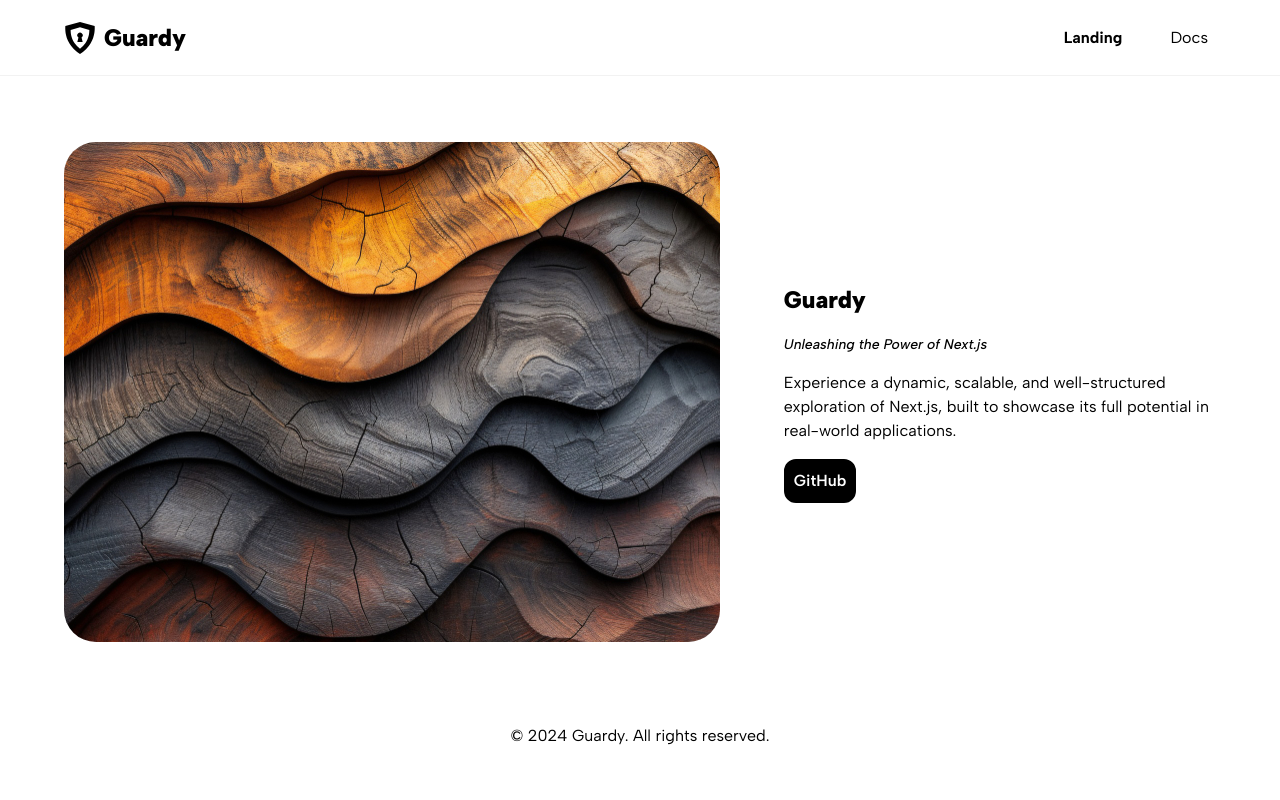
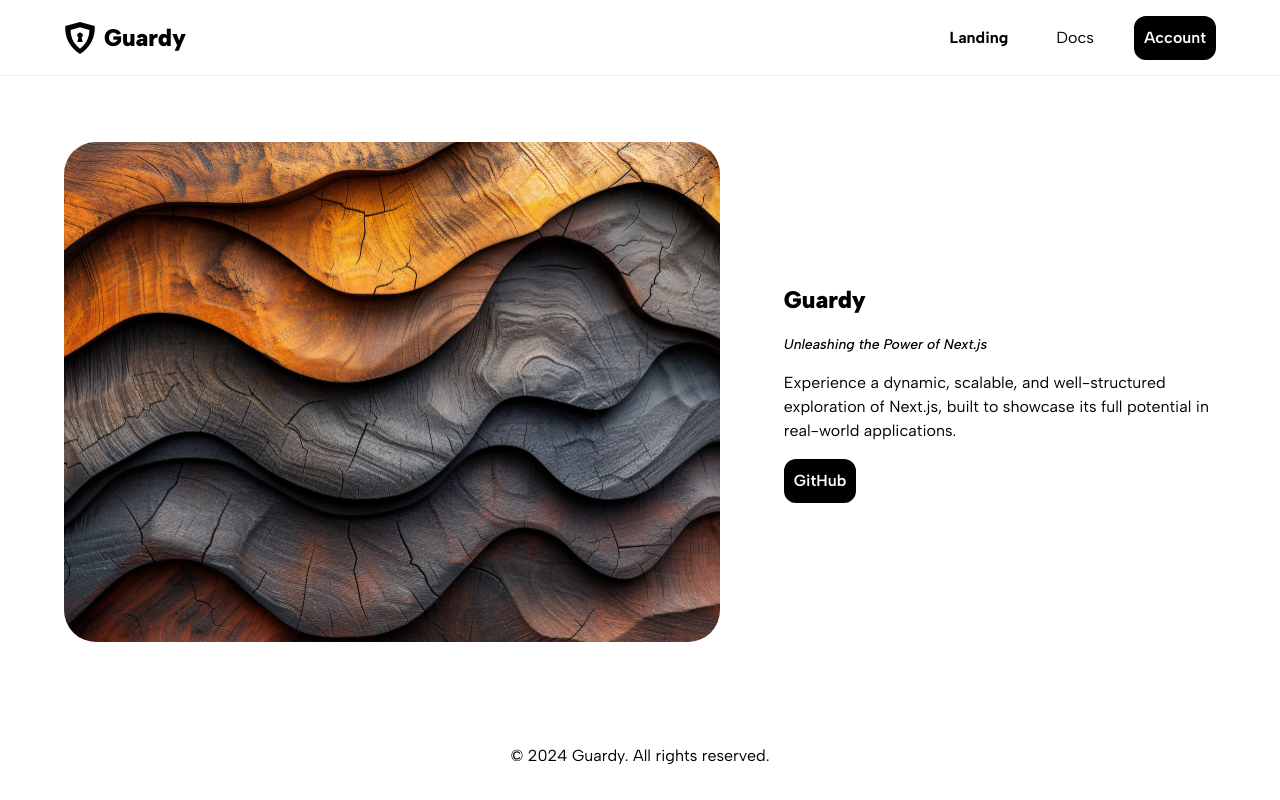
Before and after one commit to ogithaka/guardy, a Next.js app: page / in a window 1280 px wide. Built offline with nearby package versions, Linux system fonts and the light colour scheme.

Commit message:
feat(adjustments): Adjusted features & styles

```diff
--- a/app/components/layout/Main/Main.module.css
+++ b/app/components/layout/Main/Main.module.css
@@ -5,6 +5,7 @@
     justify-content: flex-start;
     padding-top: 16px;
     width: 100%;
+    flex-grow: 1;
 }
 
 @media (min-width: 0px) and (max-width: 384px) {
--- a/app/globals.css
+++ b/app/globals.css
@@ -5,9 +5,17 @@
     font-size: 16px;
 }
 
+html {
+    height: 100vh;
+    width: 100vw;
+}
+
 body {
+    height: 100%;
+    width: 100%;
     display: flex;
     flex-direction: column;
     align-items: center;
     justify-content: flex-start;
+    overflow-x: hidden;
 }
--- a/app/page.tsx
+++ b/app/page.tsx
@@ -1,8 +1,15 @@
-import { Footer, Header, Hero, Main, NavigationItem } from '@components';
+import {
+    Button,
+    Footer,
+    Header,
+    Hero,
+    Main,
+    NavigationItem,
+} from '@components';
 import type { Metadata } from 'next';
 
 export const metadata: Metadata = {
-    title: 'Landing',
+    title: 'Guardy',
 };
 
 export default function Landing() {
@@ -18,6 +25,10 @@ export default function Landing() {
                     url=''
                     name='Docs'
                 />
+                <Button
+                    name='Account'
+                    url=''
+                />
             </Header>
             <Main>
                 <Hero />
```
